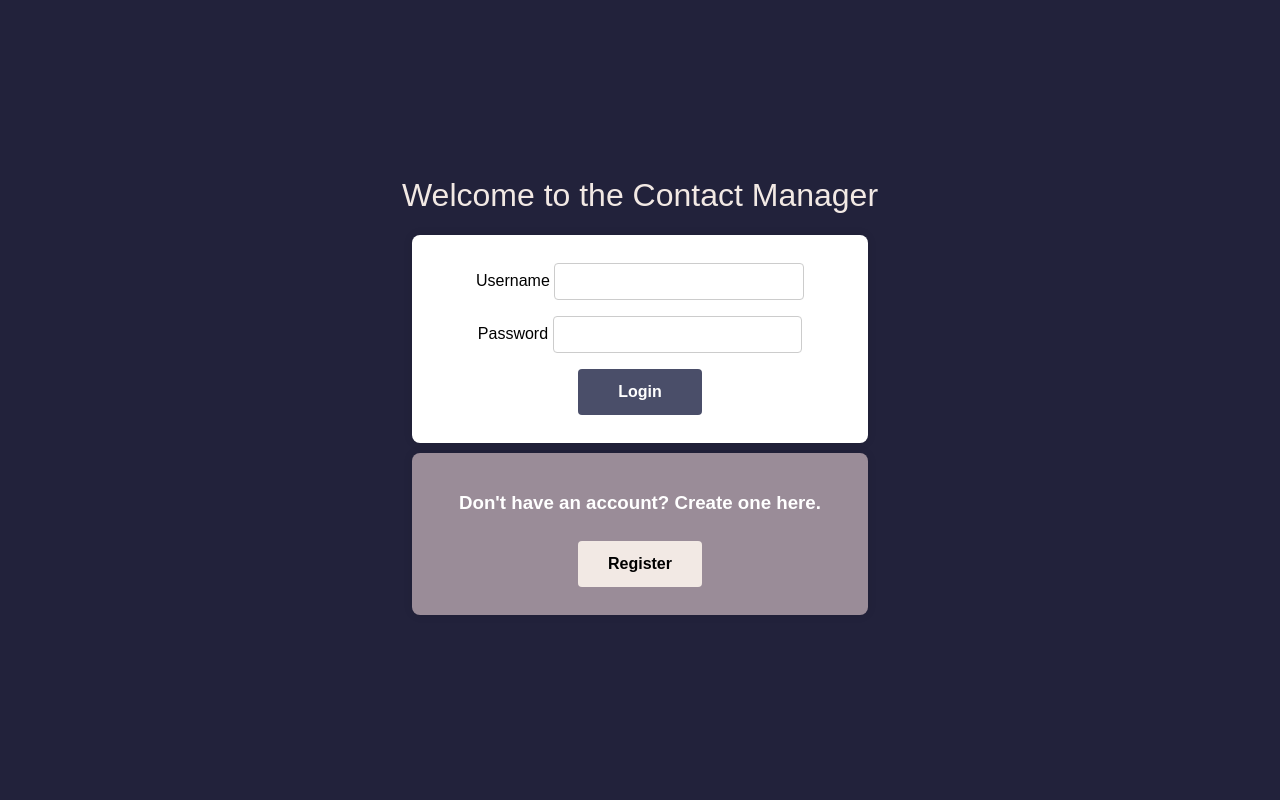
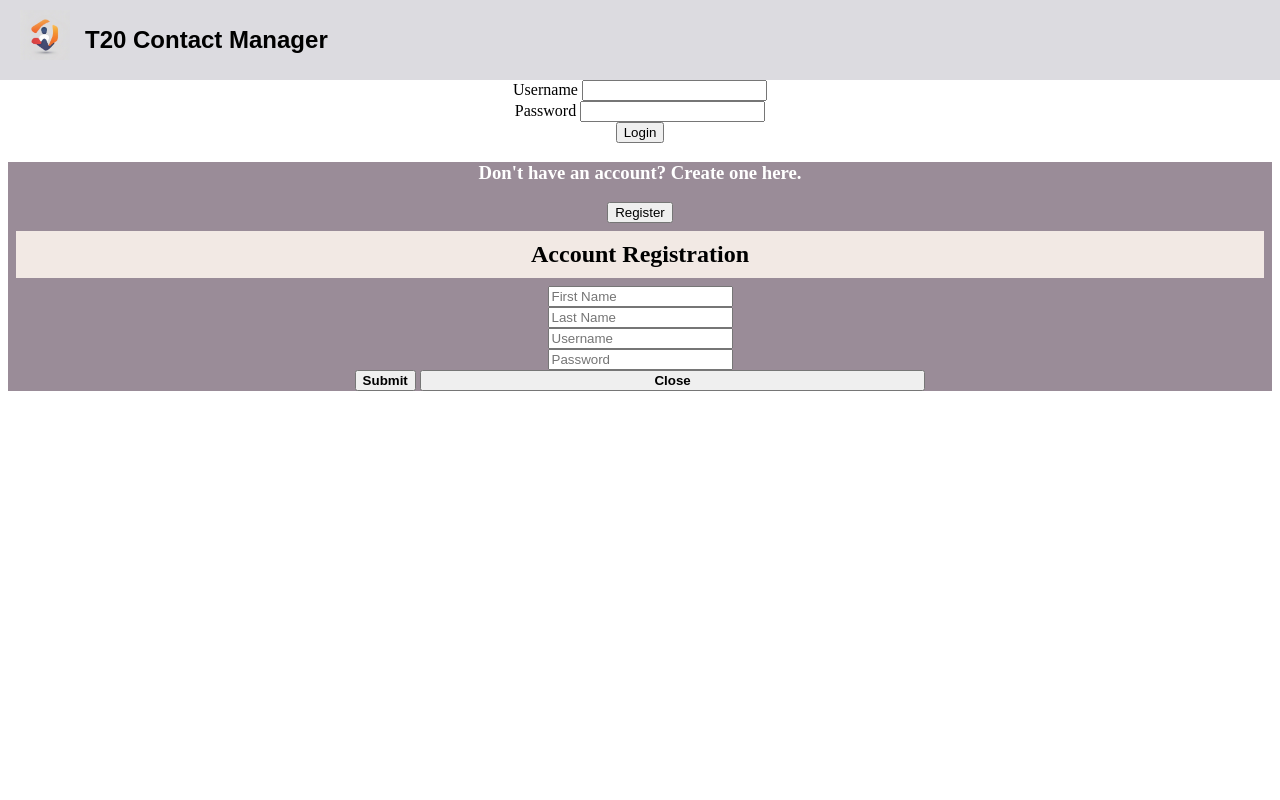
Before and after one commit to rachelleiner/personal-contact-manager, a PHP site: page / in a window 1280 px wide. Run offline with PHP 8.4, Linux system fonts and the light colour scheme.

Commit message:
Savepoint for the Aesthetic of the website. Actively working on it.

```diff
--- a/css/styles.css
+++ b/css/styles.css
@@ -1,163 +1,41 @@
 /* Place your CSS styles in this file */
 
-h1 {
-    text-align: center;
-    font-family: "Source Sans Pro", sans-serif;
-    font-weight: normal;
-}
-body {
-    font-family: Arial, sans-serif;
-    margin: 0;
-    padding: 0;
-    display: flex;
-    justify-content: center;
-    align-items: center;
-    height: 100vh;
-    background-color:#22223b;
-}
-form{
-    background-color: #fff;
-    padding: 20px;
-    border-radius: 8px;
-    box-shadow: 0px 0px 10px 0px rgba(0,0,0,0.1);
-    margin: 10px;
-}
-div[type="loginform"]{
-    background-color: #fff;
-    padding: 20px;
-    border-radius: 8px;
-    box-shadow: 0px 0px 10px 0px rgba(0,0,0,0.1);
-    margin: 10px;
-
+/* Variables that holds the color palletes of the website*/
+:root {
+    --section-background: #DCDBE0;  /* A shade of grey */
+    --accent1: #E57C04; /* A shade of orange */
+    --accent2: #778472;    /* A shade of green */
+    --pallete-white: #F2F2F2; /* A dim white */
+    --pallete-black: #2F2F2F;      /* A lighter black */
 }
 
-input[type="text"],
-input[type="password"] {
-    width: 60%;
-    padding: 10px;
-    margin: 8px 0;
-    box-sizing: border-box;
-    border: 1px solid #ccc;
-    border-radius: 4px;
+@font-face {
+    font-family: 'Century_Gothic';
+    src: url('fonts/CenturyGothic.ttf') format('truetypr');
+}
+header{
+    position: fixed;
+    top: 0%;
+    left: 0%;
+    width: 100%;
+    background-color: var(--section-background);
+    font-family: 'Century_Gothic', sans-serif;
+    font-weight: bold;
+    z-index: 1000; /* Ensure that the header is above other content */
+    display: flex;
+    justify-content: space-between;
+    align-items: center;
+    padding: 10px 20px;
+}
+.header-container {
+    display: flex;
 }
 
-button[type="button"] {
-    background-color: #4a4e69;
-    color: white;
-    padding: 14px 20px;
-    margin: 8px 0;
-    border: none;
-    border-radius: 4px;
-    cursor: pointer;
-    width: 30%;
-    font-size: 16px;
-    font-weight: bold;
-}
-button[type="button"]:hover {
-    background-color: #45a049;
-}
-button[type="submit"], [type="account_submit"] {
-    background-color: #f2e9e4;
-    color: black;
-    padding: 14px 20px;
-    margin: 8px 0;
-    border: none;
-    border-radius: 4px;
-    cursor: pointer;
-    width: 30%;
-    font-size: 16px;
-    text-align: center;
-    font-weight: bold;
-}
-button[type="submit"]:hover {
-    background-color: #45a049;
+.logo {
+    height: 50px; /* Adjust based on your logo's size */
+    margin-right: 15px;
 }
 
-
-* {box-sizing: border-box;}
-
-.formPopup {
-    padding: 20px;
-    border-radius: 8px;
-    box-shadow: 0px 0px 10px 0px rgba(0,0,0,0.1);
-    margin: 10px;
-    display: none; /* Hidden by default */
-    position: fixed; /* Stay in place */
-    z-index: 1; /* Sit on top */
-    left: 0;
-    top: 0;
-    width: 100%; /* Full width */
-    height: 100%; /* Full height */
-    background-color: rgba(0,0,0,0.5); /* Black background with opacity */
+.site-name {
+    font-size: 1.5em;
 }
- .popup-content {
-    position: absolute;
-    top: 50%;
-    left: 50%;
-    transform: translate(-50%, -50%);
-    background-color: white;
-    padding: 10px;
-    border: 1px solid #888;
-    width: 300px;
-    box-shadow: 0 5px 15px rgba(0,0,0,0.3);
-}
-input[type="popup-text"]{
-    width: 60%;
-    padding: 10px;
-    margin: 8px;
-    box-sizing: border-box;
-    border: 1px solid #ccc;
-    border-radius: 4px;
-}
-button[type="popup-submit"] {
-    background-color: #4a4e69;
-    color: white;
-    padding: 14px 20px;
-    margin: 8px;
-    border: none;
-    border-radius: 4px;
-    cursor: pointer;
-    width: 40%;
-    font-size: 16px;
-    text-align: center;
-}
-
-button[type="popup-submit"]:hover {
-    background-color: #45a049;
-}
-button[type="popup-cancel"] {
-    background-color: #c9ada7;
-    color: black;
-    padding: 14px 20px;
-    margin: 8px 0;
-    border: none;
-    border-radius: 4px;
-    cursor: pointer;
-    width: 40%;
-    font-size: 16px;
-    text-align: center;
-}
-button[type="popup-cancel"]:hover {
-    background-color: #ee2222;
-}
-
-
-<!--COLORS.HTML-->
-#searchBar {
-    margin-bottom: 20px;
-}
-table {
-    width: 100%;
-    border-collapse: collapse;
-}
-th, td {
-    border: 1px solid #ddd;
-    padding-top: 10px;
-    padding-bottom: 10px;
-    padding-left: 30px;
-    padding-right: 30px;
-    text-align: left;
-}
-th {
-    background-color: #f2f2f2;
-}
--- a/index.html
+++ b/index.html
@@ -3,16 +3,20 @@
 <html lang="en">
     <head>
         <meta charset="utf-8">
-
-        <title>Index</title>
+        <meta name="viewport" content="width=device-width, initial-scale=1.0">
+        <title>T20 Contact Manager</title>
 
         <!-- Load external CSS styles -->
         <link rel="stylesheet" href="css/styles.css">
-
-
     </head>
 
     <body>
+      <header>
+        <div class="header-container">
+          <img src="images/LOGO.jpg" alt="Logo" class="logo">
+          <h1 class="site-name">T20 Contact Manager</h1>
+        </div>
+      </header>
 
        <div style="text-align: center; margin-bottom: 20px;">
     <h1 style="color: #f2e9e4">Welcome to the Contact Manager</h1>
```
Also changed, not shown: index2.html (added, +91 -0 lines), oldCSS.css (added, +187 -0 lines), fonts/CenturyGothic.ttf (added), images/LOGO.jpg (added), images/SmilingOTP-Image.png (added), images/SmilingOTP-Orange-Image.png (added), images/StayConnected-Image.png (added), 1 other file.
